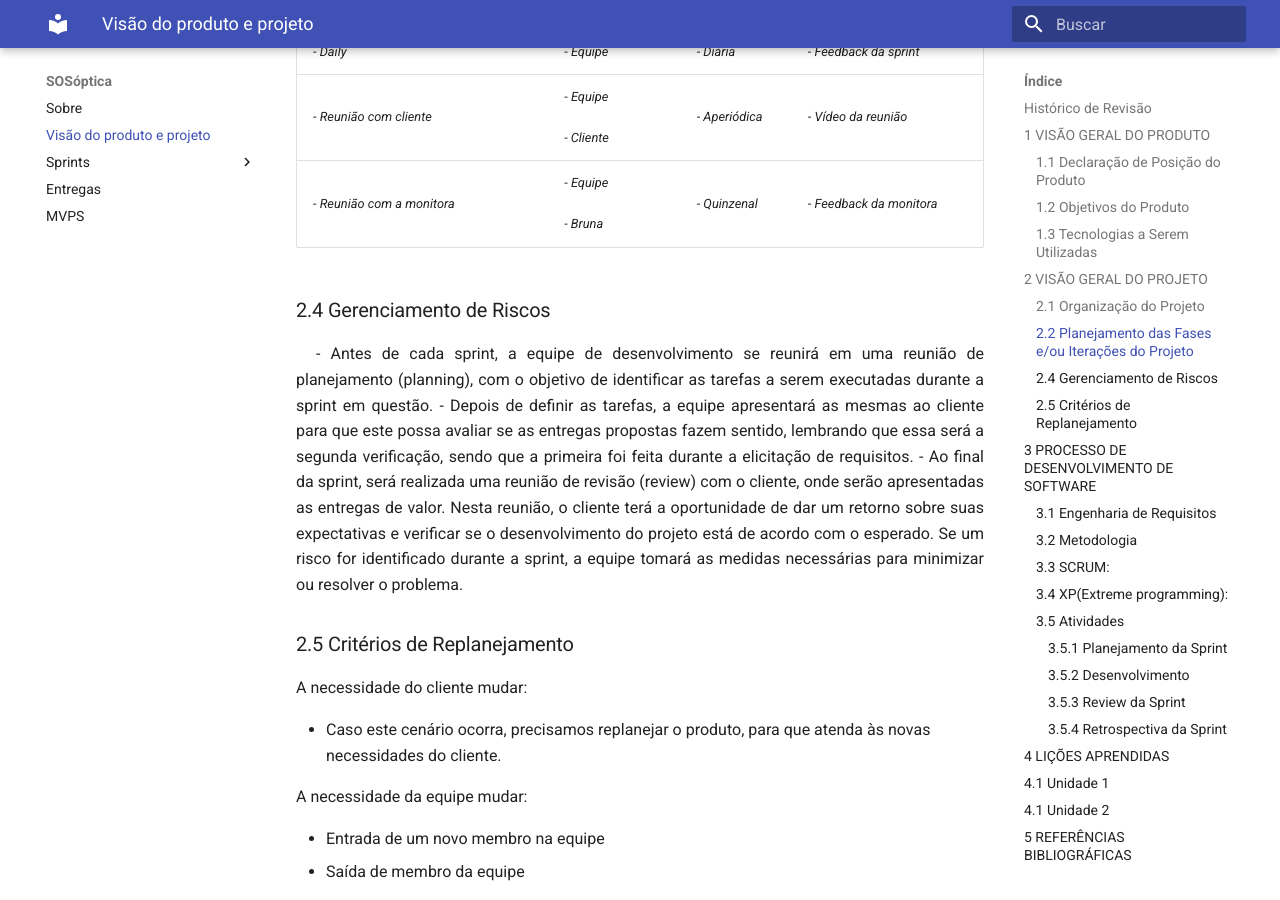
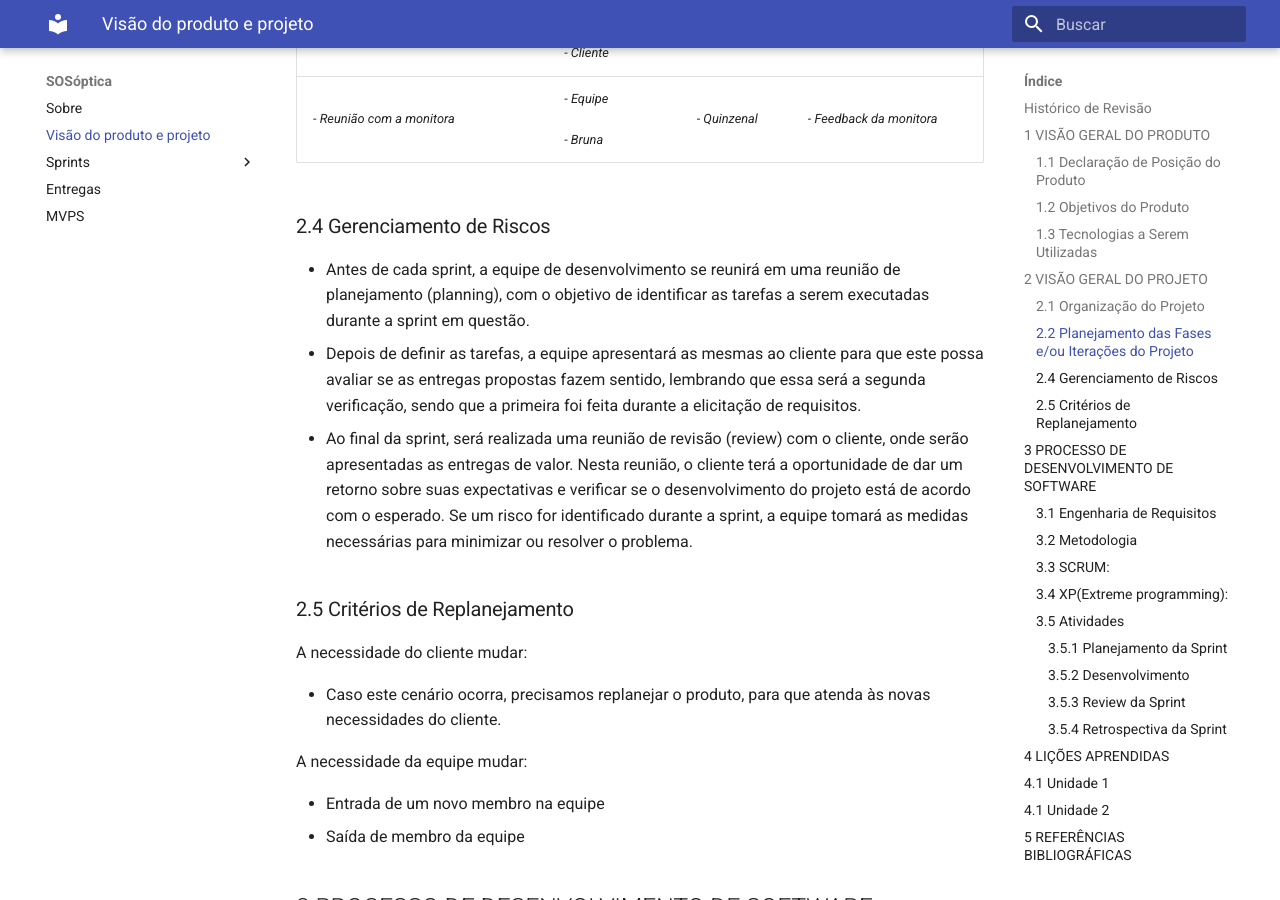
Before and after one commit to mdsreq-fga-unb/2023.1-SOSOptica, an MkDocs documentation site: the page built from docs/visao.md, in a window 1280 px wide and 900 px high, scrolled down 3036 px. Built offline with MkDocs 1.6.1 and Material for MkDocs 9.7.7, drawn with Linux system fonts in a browser that asks for light colours; nearby versions of some CDN libraries; some of the changed text lies outside the part shown.

Commit message:
Update visao.md

```diff
--- a/docs/visao.md
+++ b/docs/visao.md
@@ -74,17 +73,9 @@ O WhatsApp e o Discord serão as principais plataformas de comunicação utiliza
 | \- *Reunião com a monitora*                                                             | \- *Equipe <br><br>\- Bruna* | \- *Quinzenal*     | \- *Feedback da monitora*  |
 
 ### 2.4 Gerenciamento de Riscos
-
-<p style="text-indent: 20px; text-align: justify">
-
-
-  - Antes de cada sprint, a equipe de desenvolvimento se reunirá em uma reunião de planejamento (planning), com o objetivo de identificar as tarefas a serem executadas durante a sprint em questão.
-
-
-  - Depois de definir as tarefas, a equipe apresentará as mesmas ao cliente para que este possa avaliar se as entregas propostas fazem sentido, lembrando que essa será a segunda verificação, sendo que a primeira foi feita durante a elicitação de requisitos.
-
-
-  - Ao final da sprint, será realizada uma reunião de revisão (review) com o cliente, onde serão apresentadas as entregas de valor. Nesta reunião, o cliente terá a oportunidade de dar um retorno sobre suas expectativas e verificar se o desenvolvimento do projeto está de acordo com o esperado. Se um risco for identificado durante a sprint, a equipe tomará as medidas necessárias para minimizar ou resolver o problema.
+- Antes de cada sprint, a equipe de desenvolvimento se reunirá em uma reunião de planejamento (planning), com o objetivo de identificar as tarefas a serem executadas durante a sprint em questão.
+- Depois de definir as tarefas, a equipe apresentará as mesmas ao cliente para que este possa avaliar se as entregas propostas fazem sentido, lembrando que essa será a segunda verificação, sendo que a primeira foi feita durante a elicitação de requisitos.
+- Ao final da sprint, será realizada uma reunião de revisão (review) com o cliente, onde serão apresentadas as entregas de valor. Nesta reunião, o cliente terá a oportunidade de dar um retorno sobre suas expectativas e verificar se o desenvolvimento do projeto está de acordo com o esperado. Se um risco for identificado durante a sprint, a equipe tomará as medidas necessárias para minimizar ou resolver o problema.
 </p>
 
 ### 2.5 Critérios de Replanejamento
```
Also changed, not shown: other parts of docs/visao.md (+0 -1 lines).
